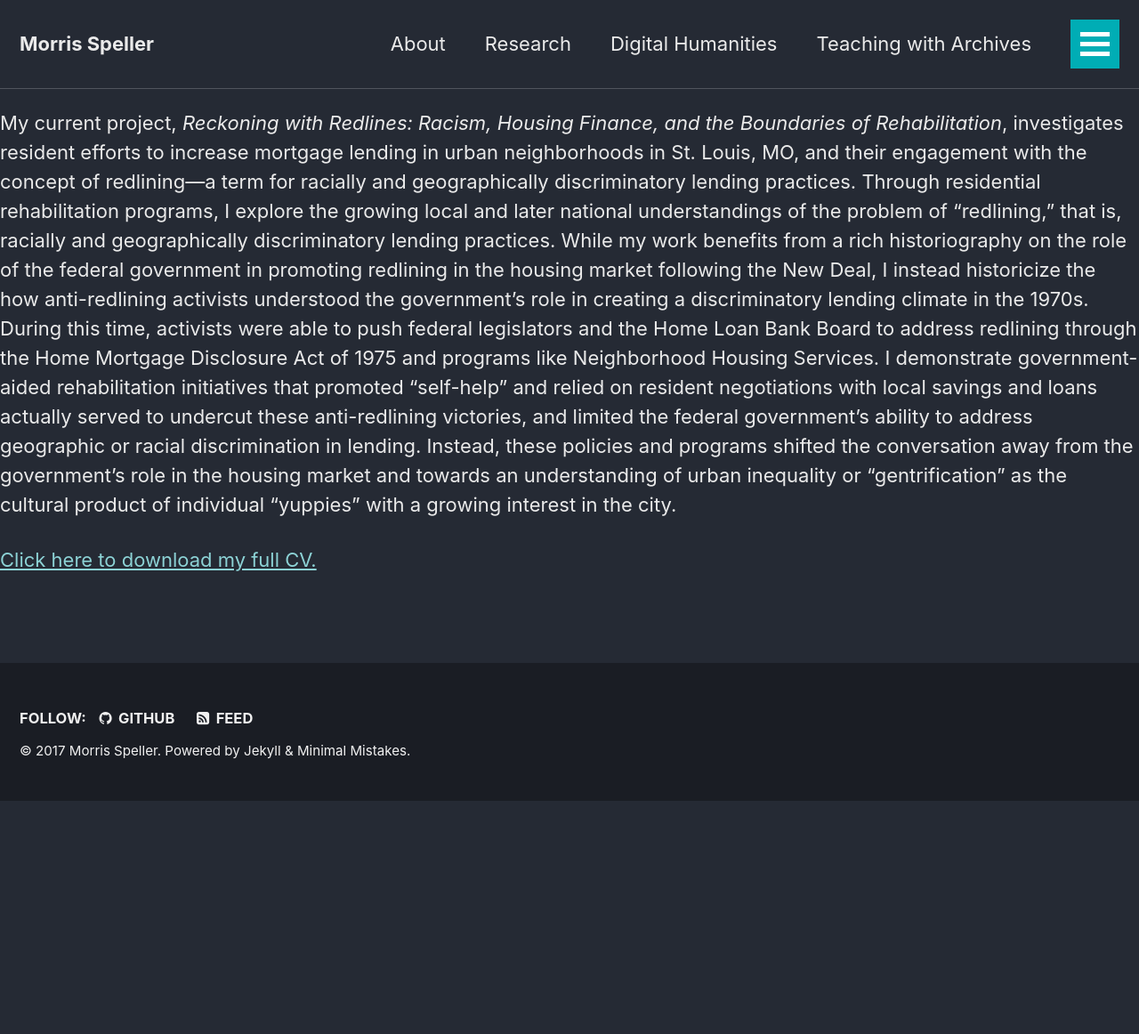
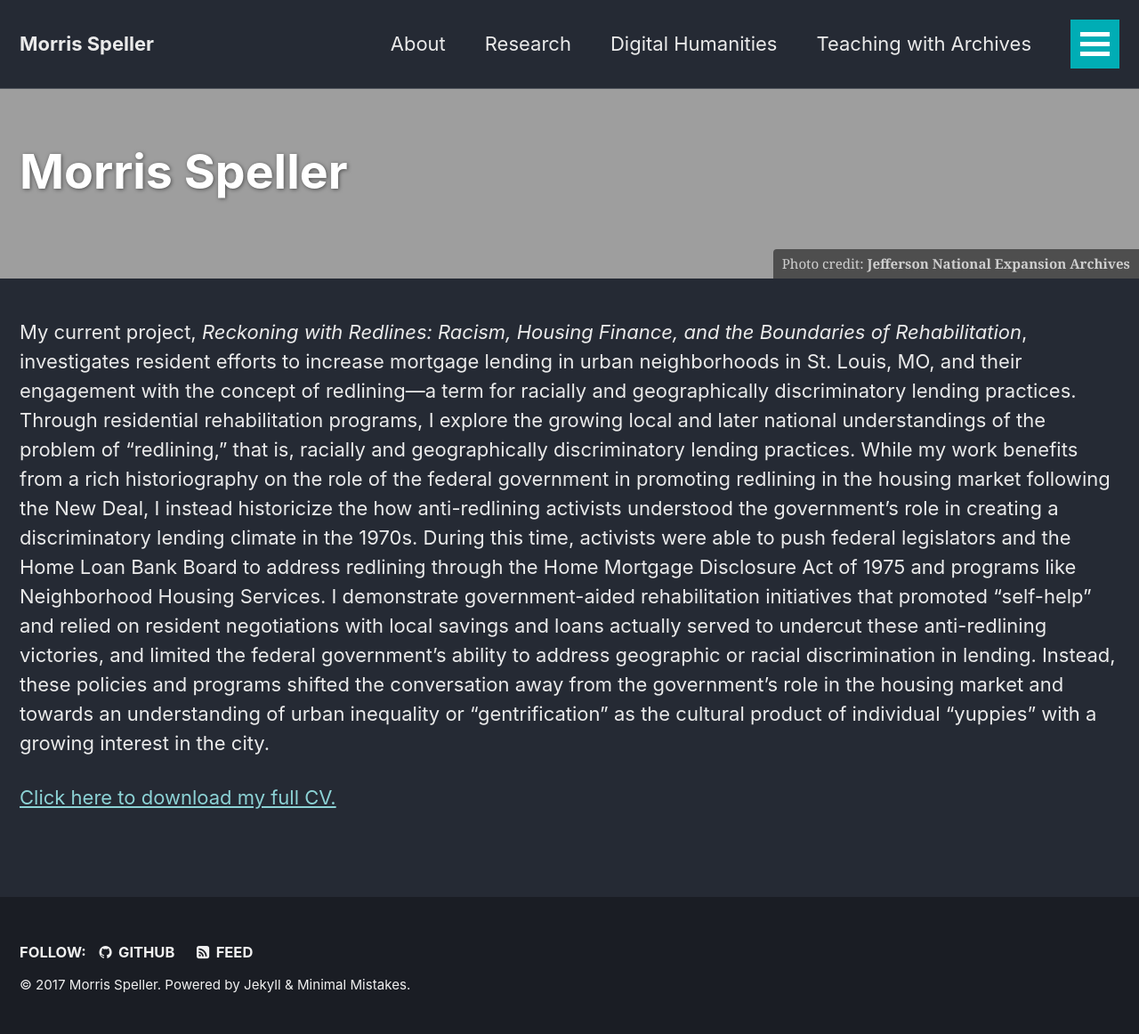
Before and after one commit to mospells/mospells.github.io, a Jekyll site: the page built from research.md, in a window 1280 px wide. Shown: the whole page at 89% size. Built offline with Jekyll 4.4.1, drawn with Linux system fonts in a browser that asks for light colours; our own code applies the rules of GitHub Pages for plain Markdown files; before the commit the page ends 900 px from its top, so only the background shows below that.

Commit message:
header
fixing header why missing

```diff
--- a/research.md
+++ b/research.md
@@ -1,6 +1,6 @@
 ---
 header:
-  overlay_image: {{"assets\images\St._Louis_riverfront_1942skinny.jpg"}}
+  overlay_image: assets\images\St._Louis_riverfront_1942skinny.jpg
   caption: "Photo credit: [**Jefferson National Expansion Archives**](https://commons.wikimedia.org/wiki/File:St._Louis_riverfront_after_demolition_for_Gateway_Arch_(1942).jpg)"
 
 layout: splash
```
